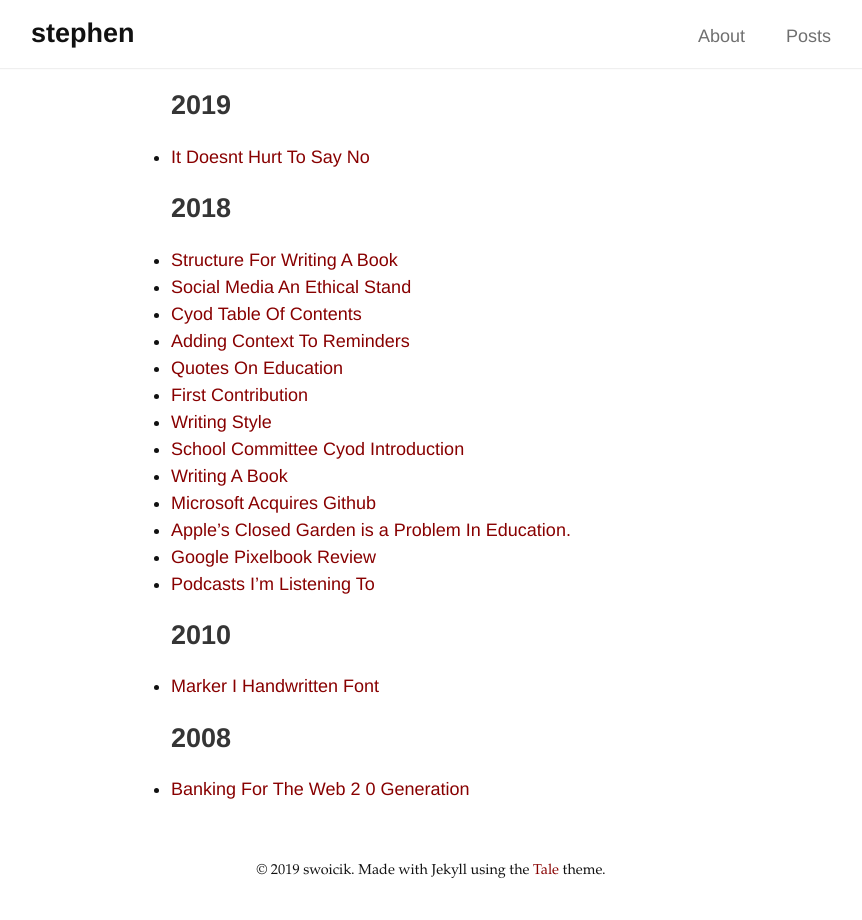
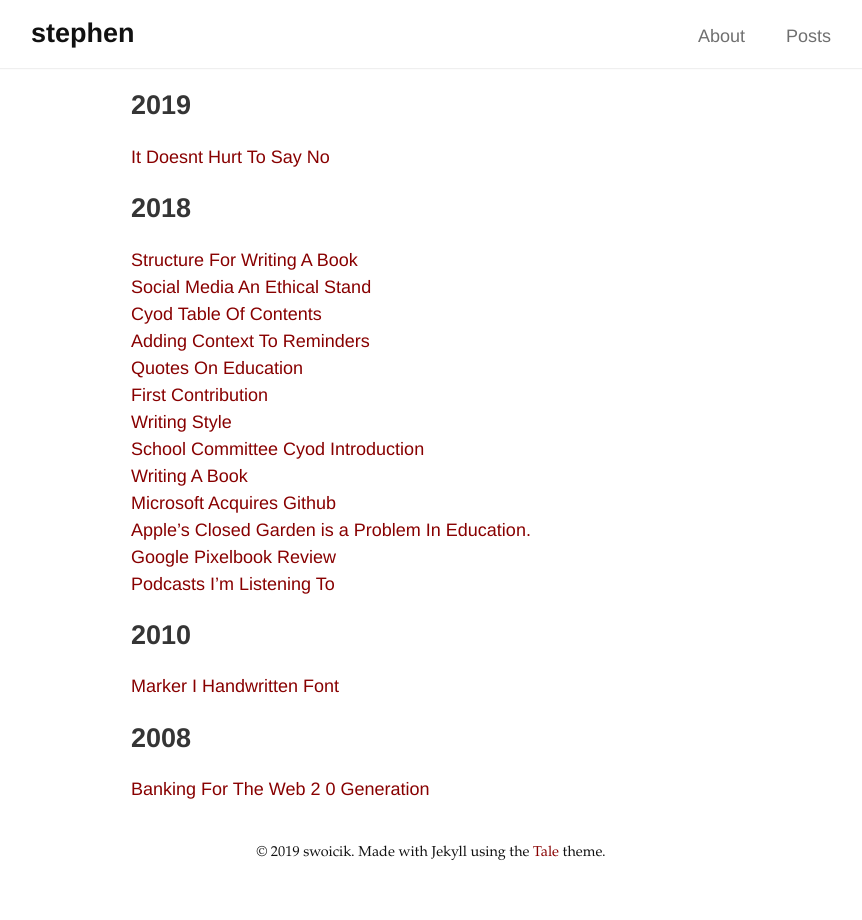
Before and after one commit to swoicik/swoicik.github.io, a Jekyll site: the page built from archive.html, in a window 1280 px wide. Shown: the whole page, without its empty margins (209-1071 px from the left). Built offline with Jekyll 4.4.1, drawn with Linux system fonts in a browser that asks for light colours.

Commit message:
Update archive.html

```diff
--- a/archive.html
+++ b/archive.html
@@ -8,7 +8,7 @@ permalink: /archive
   <h2>No post found</h2>
 {% endif %}
 
-<ul class="catalogue">
+<div class="catalogue">
   {% for post in site.posts %}
     {% unless post.next %}
       <h2>{{ post.date | date: '%Y' }}</h2>
@@ -20,7 +20,7 @@ permalink: /archive
       {% endif %}
     {% endunless %}
 
-    <li>
+    <div>
       {% if post.link %}
       <a href="{{ post.link }}">
       {% else %}
@@ -29,6 +29,6 @@ permalink: /archive
         {{ post.title }}
       </a>
       <!-- <time>{{ post.date | date: "%Y-%m-%d" }}</time> -->
-    </li>
+    </div>
   {% endfor %}
-</ul>
+</div>
```
